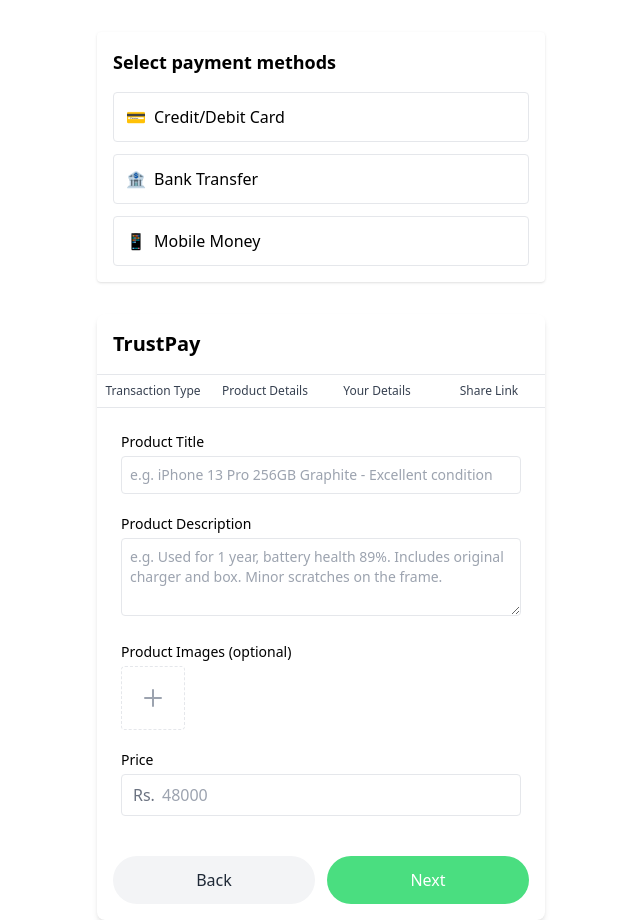
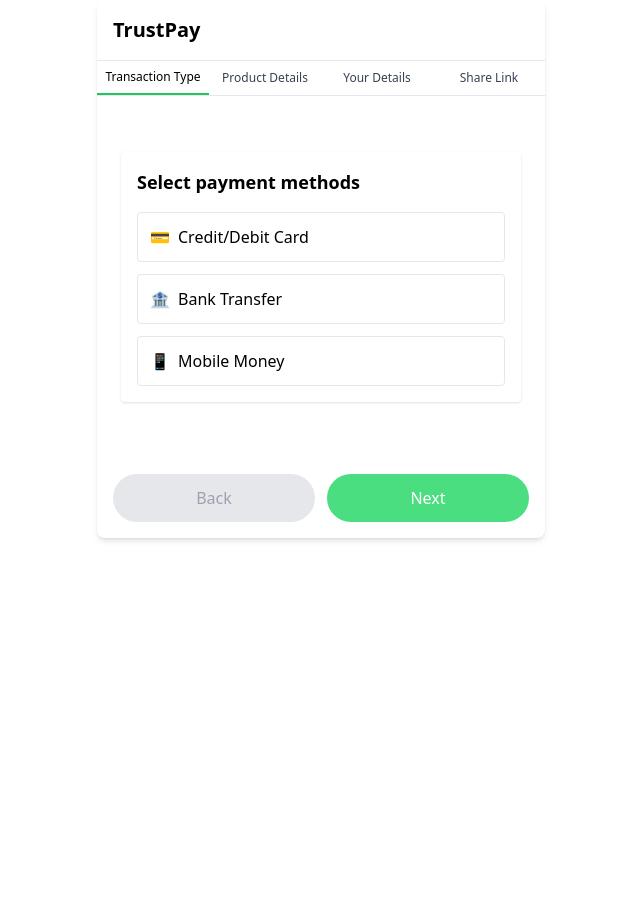
Before and after one commit to supunpramod/trustpay-payment-method, a React (Create React App) app: page /share-link in a window 1280 px wide. Shown: the whole page, without its empty margins (319-959 px from the left). After the commit the page ends 800 px from the top, so only its background shows below. Built offline with nearby package versions, Linux system fonts and the light colour scheme.

Commit message:
update to the code react router dom

```diff
--- a/src/Trustpayform.js
+++ b/src/Trustpayform.js
@@ -1,6 +1,9 @@
 import React, { useState } from 'react';
+import App from './App'; // Assuming App is the component for transaction type selection
 
 const TrustPayForm = () => {
+  const steps = ['transaction-type', 'product-details', 'your-details', 'share-link'];
+  const [activeTab, setActiveTab] = useState('transaction-type');
   const [productTitle, setProductTitle] = useState('');
   const [productDescription, setProductDescription] = useState('');
   const [price, setPrice] = useState('');
@@ -10,7 +13,7 @@ const TrustPayForm = () => {
     if (e.target.files?.length) {
       const newImages = Array.from(e.target.files).map(file => ({
         file,
-        preview: URL.createObjectURL(file)
+        preview: URL.createObjectURL(file),
       }));
       setImages([...images, ...newImages]);
     }
@@ -18,6 +21,23 @@ const TrustPayForm = () => {
 
   const handleRemoveImage = (index) => {
     setImages(images.filter((_, i) => i !== index));
+  };
+
+  const isActive = (tab) =>
+    activeTab === tab
+      ? 'font-medium text-black border-b-2 border-green-500'
+      : 'text-gray-700';
+
+  const currentIndex = steps.indexOf(activeTab);
+  const goToNext = () => {
+    if (currentIndex < steps.length - 1) {
+      setActiveTab(steps[currentIndex + 1]);
+    }
+  };
+  const goToPrevious = () => {
+    if (currentIndex > 0) {
+      setActiveTab(steps[currentIndex - 1]);
+    }
   };
 
   return (
@@ -28,14 +48,32 @@ const TrustPayForm = () => {
       </div>
 
       {/* Navigation Tabs */}
-      <div className="flex text-xs text-gray-700 border-b">
-        <div className="flex-1 py-2 px-1 text-center">Transaction Type</div>
-        <div className="flex-1 py-2 px-1 text-center font-medium">Product Details</div>
-        <div className="flex-1 py-2 px-1 text-center">Your Details</div>
-        <div className="flex-1 py-2 px-1 text-center">Share Link</div>
+      <div className="flex text-xs border-b">
+        {steps.map(tab => (
+          <button
+            key={tab}
+            className={`flex-1 py-2 px-1 text-center ${isActive(tab)}`}
+            onClick={() => setActiveTab(tab)}
+          >
+            {tab
+              .replace('transaction-type', 'Transaction Type')
+              .replace('product-details', 'Product Details')
+              .replace('your-details', 'Your Details')
+              .replace('share-link', 'Share Link')}
+          </button>
+        ))}
       </div>
 
-      {/* Form Content */}
+      {/* Step content */}
+      {activeTab === 'transaction-type' && (
+        <div className="p-6 space-y-4">
+          <App />
+        </div>
+      )}
+
+      {/* Step content */}
+
+      {activeTab === 'product-details' && (
         <div className="p-6 space-y-5">
           <div>
             <label className="block text-sm font-medium mb-1">Product Title</label>
@@ -52,7 +90,7 @@ const TrustPayForm = () => {
             <label className="block text-sm font-medium mb-1">Product Description</label>
             <textarea
               className="w-full p-2 border rounded text-sm text-gray-700"
-            placeholder="e.g. Used for 1 year, battery health 89%. Includes original charger and box. Minor scratches on the frame."
+              placeholder="e.g. Used for 1 year, battery health 89%..."
               value={productDescription}
               onChange={(e) => setProductDescription(e.target.value)}
               rows="3"
@@ -96,11 +134,51 @@ const TrustPayForm = () => {
             </div>
           </div>
         </div>
+      )}
+{/* Step content */}
+      {activeTab === 'your-details' && (
+        <div className="p-6 space-y-4">
+          <p className="text-sm">Enter your details:</p>
+          <div>
+            <label className="block text-sm mb-1">Your Name</label>
+            <input type="text" className="w-full border p-2 rounded" placeholder="e.g. Supun Perera" />
+          </div>
+          <div>
+            <label className="block text-sm mb-1">Phone Number</label>
+            <input type="text" className="w-full border p-2 rounded" placeholder="e.g. 0771234567" />
+          </div>
+        </div>
+      )}
+{/* Step content */}
+      {activeTab === 'share-link' && (
+        <div className="p-6 space-y-4 text-sm">
+          <p>Complete your transaction and share the link:</p>
+          <div className="bg-gray-100 p-3 rounded">
+            <p className="mb-2">Link:</p>
+            <div className="flex items-center gap-2">
+              <input type="text" readOnly className="flex-1 border p-2 rounded" value="https://trustpay.lk/deal/xyz123" />
+              <button className="bg-green-500 text-white px-3 py-1 rounded text-xs">Copy</button>
+            </div>
+          </div>
+        </div>
+      )}
 
       {/* Navigation Buttons */}
       <div className="p-4 flex gap-3">
-        <button className="flex-1 py-3 bg-gray-100 rounded-full text-gray-800">Back</button>
-        <button className="flex-1 py-3 bg-green-400 rounded-full text-white">Next</button>
+        <button
+          onClick={goToPrevious}
+          className={`flex-1 py-3 ${currentIndex === 0 ? 'bg-gray-200 text-gray-400 cursor-not-allowed' : 'bg-gray-100 text-gray-800'} rounded-full`}
+          disabled={currentIndex === 0}
+        >
+          Back
+        </button>
+        <button
+          onClick={goToNext}
+          className={`flex-1 py-3 ${currentIndex === steps.length - 1 ? 'bg-green-300 cursor-not-allowed' : 'bg-green-400'} text-white rounded-full`}
+          disabled={currentIndex === steps.length - 1}
+        >
+          Next
+        </button>
       </div>
     </div>
   );
--- a/src/index.js
+++ b/src/index.js
@@ -1,18 +1,20 @@
 import React from 'react';
 import ReactDOM from 'react-dom/client';
 import './index.css';
-import App from './App';
-import TrustPayForm from './Trustpayform.js';
+import Main from './main.js';
+import { BrowserRouter as Router, Routes, Route } from 'react-router-dom';
+
 import * as serviceWorkerRegistration from './serviceWorkerRegistration';
 import reportWebVitals from './reportWebVitals';
 import './index.css';
+import App from './App.js';
 
 
 const root = ReactDOM.createRoot(document.getElementById('root'));
 root.render(
   <React.StrictMode>
-    <App />
-    <TrustPayForm />
+  <Main />
+
   </React.StrictMode>
 );
 
--- /dev/null
+++ b/src/main.js
@@ -0,0 +1,19 @@
+import React from 'react';
+import { BrowserRouter as Router, Routes, Route } from 'react-router-dom';
+import TrustPayForm from './Trustpayform.js';
+
+const Main = () => {
+  return (
+    <Router>
+      <Routes>
+        <Route path="/transaction-type" element={<TrustPayForm activeTab="transaction-type" />} />
+        <Route path="/product-details" element={<TrustPayForm activeTab="product-details" />} />
+        <Route path="/your-details" element={<TrustPayForm activeTab="your-details" />} />
+        <Route path="/share-link" element={<TrustPayForm activeTab="share-link" />} />
+
+      </Routes>
+    </Router>
+  );
+};
+
+export default Main;
```
Lines whose indentation alone changed are shown as unchanged.
